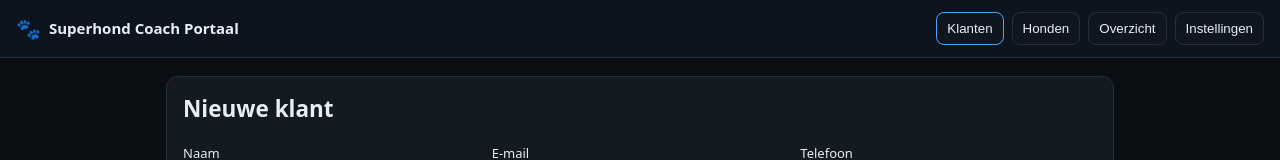
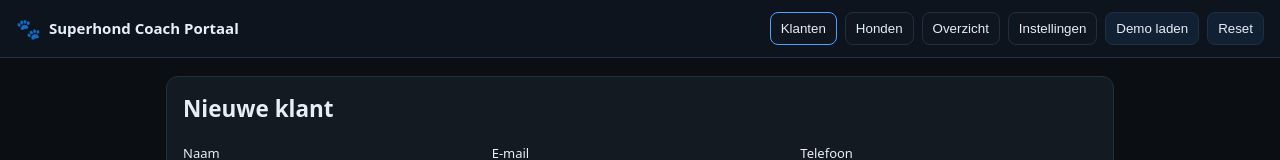
Before and after one commit to superhond-be/superhond-webapp, a website: page public/index.html in a window 1280 px wide. Shown: the top 160 px of the page. Drawn offline with Linux system fonts and the light colour scheme; no server answers.

Commit message:
Update index.html

```diff
--- a/public/index.html
+++ b/public/index.html
@@ -14,6 +14,10 @@
       <button class="tab" data-tab="honden">Honden</button>
       <button class="tab" data-tab="overzicht">Overzicht</button>
       <button class="tab" data-tab="instellingen">Instellingen</button>
+      <button type="button" id="btn-seed" class="btn">Demo laden</button>
+<button type="button" id="btn-reset" class="btn">Reset</button>
+
+
     </nav>
   </header>
 
```
